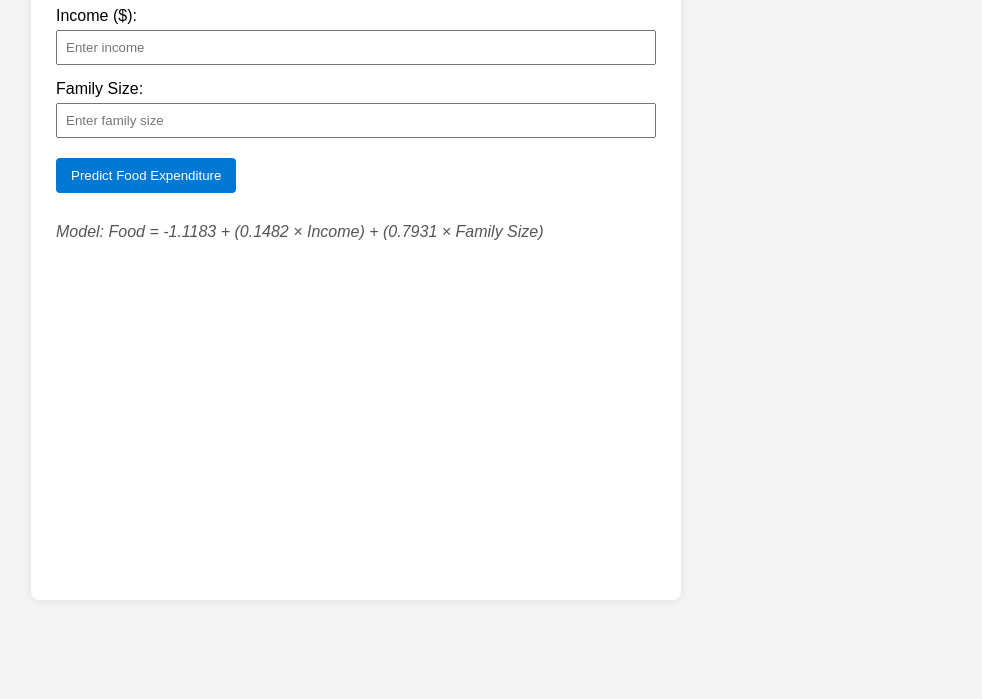
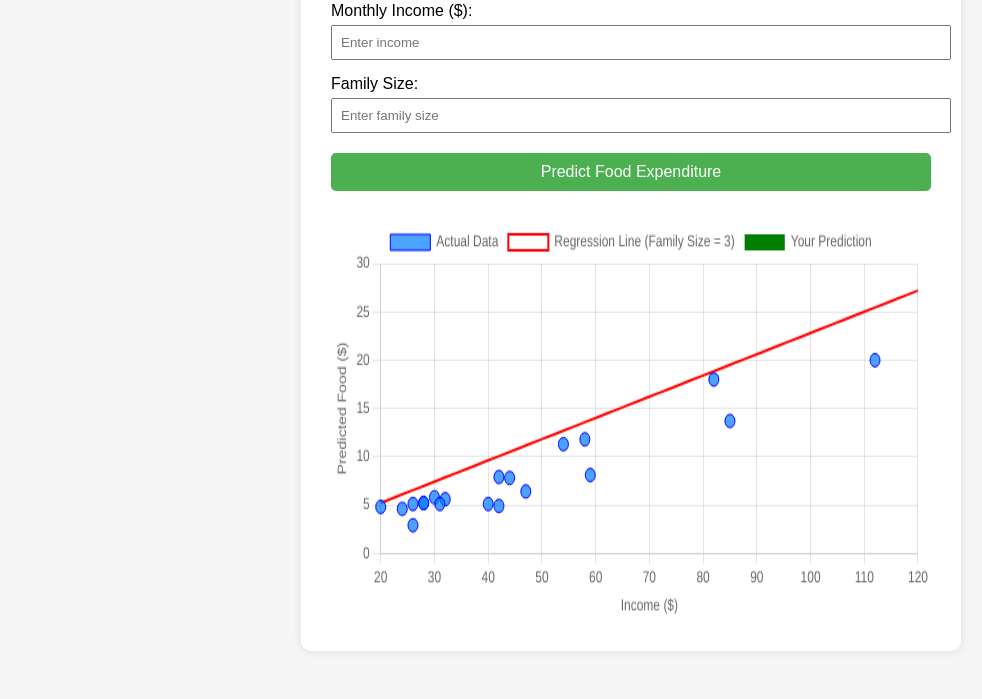
Before and after one commit to aqilahideris17-debug/foodpriceprediction, a plain HTML site: page index.html in a window 1280 px wide. Shown: the part 156-855 px from the top of the page, without its empty margins (9-991 px from the left). Before the commit the page ends 800 px from the top, so only its background shows below. Drawn offline with nearby package versions, Linux system fonts and the light colour scheme.

Commit message:
Update index.html

```diff
--- a/index.html
+++ b/index.html
@@ -2,87 +2,146 @@
 <html lang="en">
 <head>
   <meta charset="UTF-8">
-    <title>Food Expenditure Predictor</title>
-    https://cdn.jsdelivr.net/npm/chart.js</script>
+  <title>Food Expenditure DSS</title>
+  <script src="https://cdn.jsdelivr.net/npm/chart.js"></script>
   <style>
     body {
       font-family: Arial, sans-serif;
-            margin: 40px;
-            background-color: #f4f4f4;
+      padding: 40px;
+      background-color: #f5f5f5;
     }
+
+    .container {
+      background: white;
+      padding: 30px;
+      border-radius: 10px;
+      max-width: 600px;
+      margin: auto;
+      box-shadow: 0 0 10px rgba(0,0,0,0.1);
+    }
+
     h1 {
       color: #333;
+      text-align: center;
     }
-        .container {
-            background-color: #fff;
-            padding: 25px;
-            border-radius: 8px;
-            max-width: 600px;
-            box-shadow: 0 0 10px rgba(0,0,0,0.1);
-        }
+
     label {
       display: block;
       margin-top: 15px;
     }
+
     input[type="number"] {
       width: 100%;
       padding: 8px;
       margin-top: 5px;
-            box-sizing: border-box;
     }
+
     button {
       margin-top: 20px;
-            padding: 10px 15px;
-            background-color: #0078D4;
+      padding: 10px 20px;
+      background-color: #4CAF50;
+      border: none;
       color: white;
-            border: none;
-            border-radius: 4px;
+      font-size: 16px;
       cursor: pointer;
+      border-radius: 5px;
+      width: 100%;
     }
+
+    button:hover {
+      background-color: #45a049;
+    }
+
     #result {
       margin-top: 20px;
       font-weight: bold;
+      color: #2c3e50;
+      text-align: center;
     }
-        .formula {
+
+    #chartContainer {
       margin-top: 30px;
-            font-style: italic;
-            color: #555;
     }
+
     canvas {
-            margin-top: 30px;
+      width: 100% !important;
+      height: 400px !important;
     }
   </style>
 </head>
 <body>
   <div class="container">
     <h1>Food Expenditure Predictor</h1>
-        <label for="income">Income ($):</label>
-        <input type="number" id="income" placeholder="Enter income">
+
+    <label for="income">Monthly Income ($):</label>
+    <input type="number" id="income" placeholder="Enter income" />
 
     <label for="familySize">Family Size:</label>
-        <input type="number" id="familySize" placeholder="Enter family size">
+    <input type="number" id="familySize" placeholder="Enter family size" />
 
     <button onclick="predictFood()">Predict Food Expenditure</button>
 
     <div id="result"></div>
 
-        <div class="formula">
-            Model: Food = -1.1183 + (0.1482 × Income) + (0.7931 × Family Size)
+    <div id="chartContainer">
+      <canvas id="regressionChart"></canvas>
     </div>
-
-        <canvas id="predictionChart" width="400" height="300"></canvas>
   </div>
 
   <script>
-        const ctx = document.getElementById('predictionChart').getContext('2d');
-        const chart = new Chart(ctx, {
+    // Regression model coefficients
+    const intercept = -2.948;
+    const coefIncome = 0.220;
+    const coefFamily = 1.255;
+
+    // Sample scatter data (from your dataset)
+    const actualData = [
+      { x: 28, y: 5.2 }, { x: 26, y: 5.1 }, { x: 32, y: 5.6 }, { x: 24, y: 4.6 },
+      { x: 54, y: 11.3 }, { x: 59, y: 8.1 }, { x: 44, y: 7.8 }, { x: 30, y: 5.8 },
+      { x: 40, y: 5.1 }, { x: 82, y: 18 }, { x: 42, y: 4.9 }, { x: 58, y: 11.8 },
+      { x: 28, y: 5.2 }, { x: 20, y: 4.8 }, { x: 42, y: 7.9 }, { x: 47, y: 6.4 },
+      { x: 112, y: 20 }, { x: 85, y: 13.7 }, { x: 31, y: 5.1 }, { x: 26, y: 2.9 }
+    ];
+
+    // Create regression line (fixed family size = 3)
+    const regressionLine = [];
+    for (let income = 20; income <= 120; income += 2) {
+      let y = intercept + coefIncome * income + coefFamily * 3;
+      regressionLine.push({ x: income, y: y });
+    }
+
+    // Initialize Chart.js
+    const ctx = document.getElementById('regressionChart').getContext('2d');
+    const regressionChart = new Chart(ctx, {
       type: 'scatter',
       data: {
-                datasets: [{
-                    label: 'Predicted Points',
+        datasets: [
+          {
+            label: 'Actual Data',
+            data: actualData,
+            backgroundColor: 'rgba(0, 123, 255, 0.7)',
+            borderColor: 'blue',
+            pointRadius: 5
+          },
+          {
+            label: 'Regression Line (Family Size = 3)',
+            data: regressionLine,
+            type: 'line',
+            fill: false,
+            borderColor: 'red',
+            backgroundColor: 'transparent',
+            pointRadius: 0,
+            borderWidth: 2,
+            tension: 0
+          },
+          {
+            label: 'Your Prediction',
             data: [],
-                    backgroundColor: 'blue'
-                }]
+            backgroundColor: 'green',
+            pointRadius: 6,
+            pointStyle: 'star'
+          }
+        ]
       },
       options: {
         scales: {
@@ -90,27 +149,32 @@
             title: { display: true, text: 'Income ($)' }
           },
           y: {
-                        title: { display: true, text: 'Predicted Food ($)' }
+            title: { display: true, text: 'Predicted Food ($)' },
+            beginAtZero: true
           }
         }
       }
     });
 
     function predictFood() {
-            const income = parseFloat(document.getElementById('income').value);
-            const familySize = parseFloat(document.getElementById('familySize').value);
+      const income = parseFloat(document.getElementById("income").value);
+      const familySize = parseFloat(document.getElementById("familySize").value);
 
       if (isNaN(income) || isNaN(familySize)) {
-                document.getElementById('result').innerText = "Please enter valid numbers.";
+        document.getElementById("result").innerText = "Please enter valid numbers.";
         return;
       }
 
-            const food = -1.1183 + (0.1482 * income) + (0.7931 * familySize);
-            document.getElementById('result').innerText = "Predicted Food Expenditure: $" + food.toFixed(2);
+      // Calculate prediction
+      const food = intercept + coefIncome * income + coefFamily * familySize;
+      const foodRounded = food.toFixed(2);
 
-            // Add point to chart
-            chart.data.datasets[0].data.push({ x: income, y: food });
-            chart.update();
+      // Display prediction
+      document.getElementById("result").innerText = `Predicted Monthly Food Expenditure: $${foodRounded}`;
+
+      // Update chart with new prediction point
+      regressionChart.data.datasets[2].data = [{ x: income, y: parseFloat(foodRounded) }];
+      regressionChart.update();
     }
   </script>
 </body>
```
Lines whose indentation alone changed are shown as unchanged.
